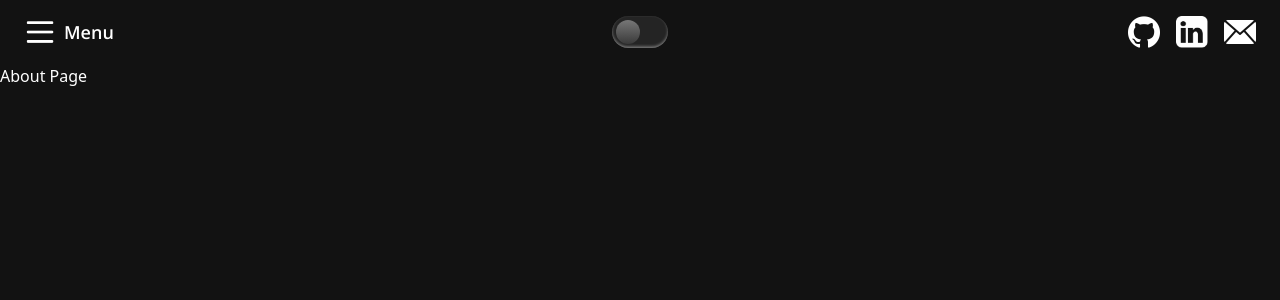
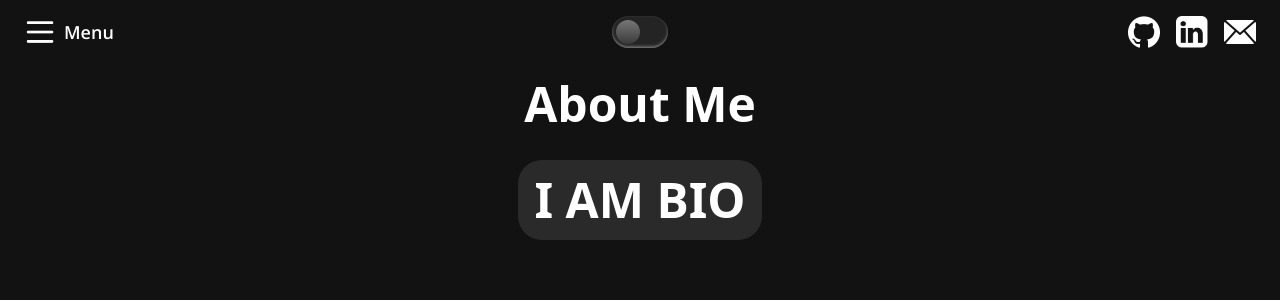
Before and after one commit to ENamja/personal-website, a Next.js app: page /about in a window 1280 px wide. Shown: the top 300 px of the page. Built offline with nearby package versions, Linux system fonts and the light colour scheme.

Commit message:
Start about page

```diff
--- /dev/null
+++ b/app/about/AboutPage.tsx
@@ -0,0 +1,25 @@
+"use client";
+
+import { ThemeContext } from "@/app/Contexts";
+import { useContext } from "react";
+import Bio from "./Bio";
+
+function AboutPage() {
+  const theme = useContext(ThemeContext);
+
+  return (
+    <div
+      className={
+        "duration-500 w-screen h-screen pt-20 p-4 flex flex-col items-center text-center text-5xl font-bold" +
+        (theme === "dark"
+          ? " bg-[#121212] text-white"
+          : " bg-gray-100 text-black")
+      }
+    >
+      About Me
+      <Bio></Bio>
+    </div>
+  );
+}
+
+export default AboutPage;
--- a/app/about/Bio.tsx
+++ b/app/about/Bio.tsx
@@ -1,19 +1,19 @@
 "use client";
 
+import { useContext } from "react";
 import { ThemeContext } from "@/app/Contexts";
-import { useContext } from "react";
 
 function Bio() {
   const theme = useContext(ThemeContext);
-
   return (
-    <div
-      className={
-        "duration-500 w-screen h-screen pt-16" +
-        (theme === "dark" ? " bg-[#121212] text-white" : " bg-white text-black")
-      }
-    >
-      About Page
+    <div className="relative max-w-5xl rounded-3xl my-8">
+      <p className="m-4 z-[100]">I AM BIO</p>
+      <div
+        className={
+          "absolute top-0 left-0 w-full h-full rounded-3xl bg-white z-50" +
+          (theme === "dark" ? " opacity-10" : "")
+        }
+      ></div>
     </div>
   );
 }
--- a/app/about/page.tsx
+++ b/app/about/page.tsx
@@ -1,5 +1,5 @@
 import type { Metadata } from "next";
-import Bio from "./Bio";
+import AboutPage from "./AboutPage";
 
 export const metadata: Metadata = {
   title: "Elisha Nam - Web Developer",
@@ -9,7 +9,7 @@ export const metadata: Metadata = {
 function About() {
   return (
     <>
-      <Bio></Bio>
+      <AboutPage></AboutPage>
     </>
   );
 }
--- a/app/projects/ProjectList.tsx
+++ b/app/projects/ProjectList.tsx
@@ -50,14 +50,14 @@ function ProjectList() {
           >
             <div
               className={
-                "transition-colors w-full duration-500 p-8 my-4 rounded-3xl drop-shadow-lg" +
+                "transition-colors w-full duration-100 p-8 my-4 rounded-3xl drop-shadow-lg" +
                 (theme === "dark" ? " text-white" : " bg-white text-black")
               }
             >
               <Link
                 href={project.link}
                 target="_blank"
-                className="absolute rounded-3xl top-0 left-0 w-full h-full bg-white opacity-[.10]"
+                className="absolute rounded-3xl top-0 left-0 w-full h-full bg-white opacity-100"
               ></Link>
               <div className="w-full h-full text-left">
                 <div className="mb-4 text-3xl">{project.name}</div>
@@ -71,7 +71,7 @@ function ProjectList() {
                         <div></div>
                         <div
                           className={
-                            "transition-all duration-500 rounded-3xl py-2 px-4 my-2 mr-2 border-[1px] border-black" +
+                            "transition-colors duration-500 rounded-3xl py-2 px-4 my-2 mr-2 border-[1px] border-black" +
                             (theme === "dark" ? " bg-[#121212]" : " bg-white")
                           }
                         >
--- a/app/projects/ProjectPage.tsx
+++ b/app/projects/ProjectPage.tsx
@@ -10,7 +10,7 @@ function ProjectPage() {
   return (
     <div
       className={
-        "w-screen h-full transition duration-500 pt-20 text-center text-5xl font-bold flex flex-col items-center" +
+        "w-screen h-full transition duration-500 pt-20 text-center text-5xl font-bold flex flex-col items-center p-4" +
         (theme === "dark"
           ? " bg-[#121212] text-white"
           : " bg-gray-100 text-black")
```
